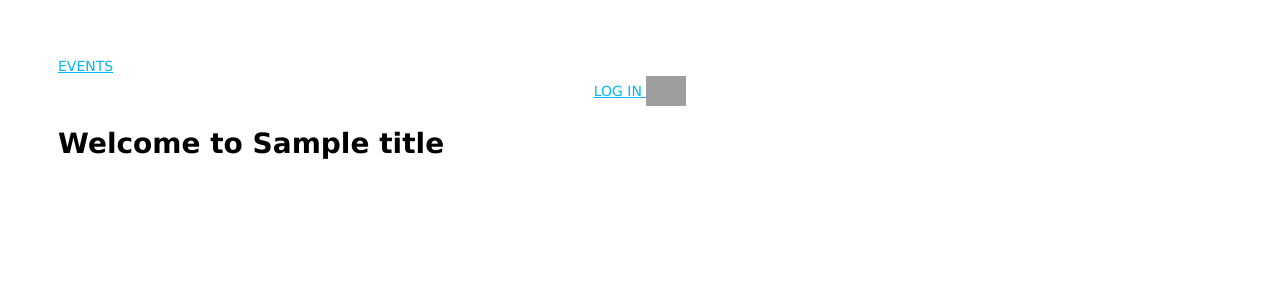
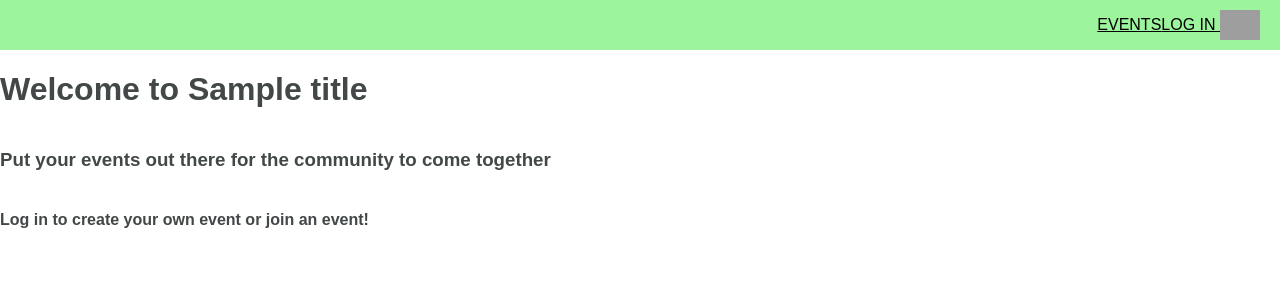
Before and after one commit to sumurillo/event-track, a Node project: template views/home.ejs in a window 1280 px wide. Shown: the top 300 px of the page. Run offline with Node 20 templates, Linux system fonts and the light colour scheme; the template is opened without the code that fills it: most values are stand-ins (such as "Sample title", 1, 10 or a date in 2020); grey boxes are pictures that could not be loaded.

Commit message:
pages rendered with content

```diff
--- a/models/event.js
+++ b/models/event.js
@@ -2,7 +2,7 @@ const mongoose = require ('mongoose');
 const Schema = mongoose.Schema;
 
 const eventSchema = new Schema({
-    name: {
+    title: {
         type: String,
         required: true
     },
@@ -31,3 +31,5 @@ const eventSchema = new Schema({
     userName: String,
     userAvatar: String
 });
+
+module.exports = mongoose.model('Events', eventSchema);
--- a/public/stylesheets/style.css
+++ b/public/stylesheets/style.css
@@ -1,10 +1,45 @@
+* {
+  box-sizing: border-box;
+  font-family: Arial, Helvetica, sans-serif;
+  color: #424748;
+}
+
 body {
-  padding: 50px;
-  font: 14px "Lucida Grande", Helvetica, Arial, sans-serif;
+  margin: 0;
+  display: grid;
+  grid-template-rows: 50px 1fr;
+  grid-template-areas:
+    "nav"
+    "main"
 }
 
 a {
-  color: #00B7FF;
+  color: #000000;
+}
+
+nav {
+  grid-area: nav;
+  background-color: rgb(156, 244, 156);
+  display: flex;
+  justify-content: flex-end;
+  align-items: center;
+  padding: 0 20px 0 30px;
+};
+
+nav > a {
+  margin: 20px;
+  text-decoration: none;
+  padding: 10px;
+  border-radius: 5px;
+}
+
+nav > a:hover:not(.active) {
+  color: white;
+}
+
+nav > a.active {
+  color: white;
+  cursor: default;
 }
 
 .login {
--- a/routes/events.js
+++ b/routes/events.js
@@ -1,9 +1,6 @@
 const express = require('express');
 const router = express.Router();
-
 const eventsCtrl = require('../controllers/events');
-
-// router.get('/', eventsCtrl.index);
 
 //GET all events page
 router.get('/', function(req, res, next) {
--- a/routes/myevents.js
+++ b/routes/myevents.js
@@ -5,8 +5,8 @@ const ensureLoggedIn = require('../config/ensureLoggedIn');
 const eventsCtrl = require('../controllers/events');
 
 //GET users events page
-router.get('/myevents', function(req, res, next) {
-    res.render('/events/myevents', { title: 'Event Track' });
+router.get('/', function(req, res, next) {
+    res.render('events/myevents', { title: 'Event Track' });
   });
 
   module.exports = router;
--- a/views/home.ejs
+++ b/views/home.ejs
@@ -2,6 +2,9 @@
 
     <body>
         <h1>Welcome to <%= title %></h1>
+        <h3>Put your events out there for the community to come together</h3>
+
+        <h4>Log in to create your own event or join an event!</h4>
     </body>
     </html>
 
```
Also changed, not shown: controllers/events.js (+9 -5 lines), routes/new.js (+6 -5 lines), views/events/new.ejs (+10 -0 lines).
